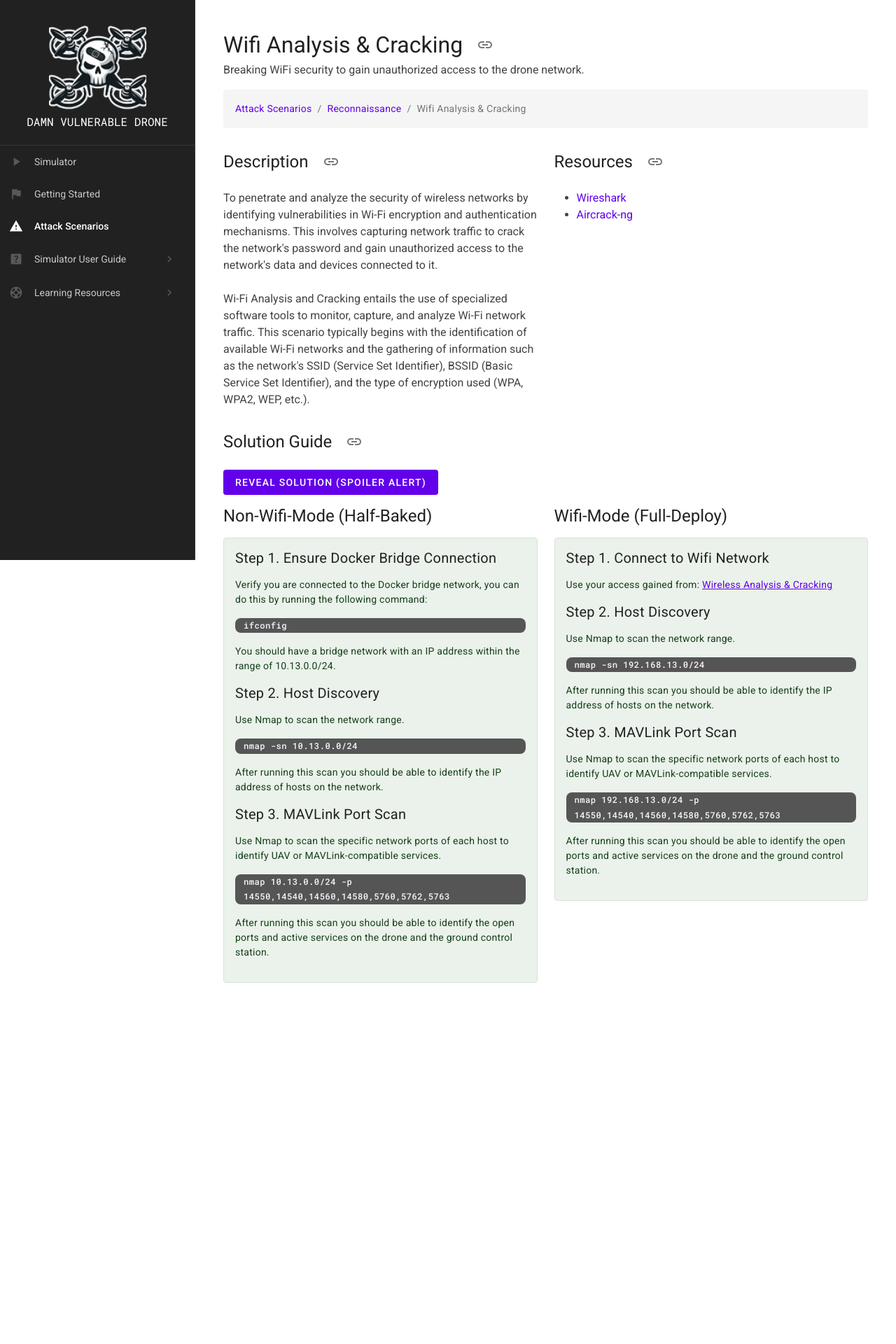
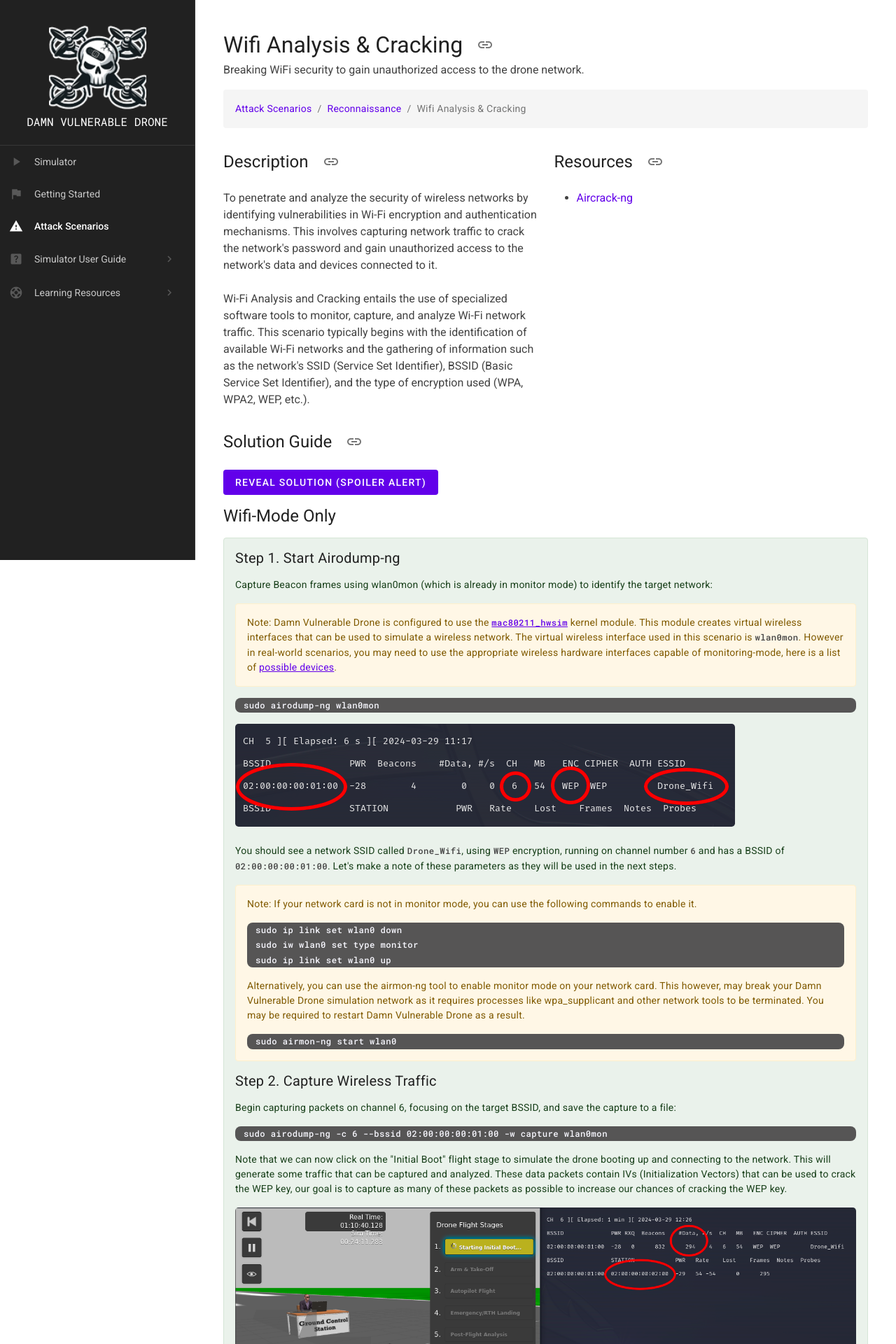
Before and after one commit to nicholasaleks/Damn-Vulnerable-Drone, a Flask app: page /attacks/recon/wifi-analysis-cracking in a window 1280 px wide, after a click on "REVEAL SOLUTION (SPOILER ALERT)". Shown: the top 1920 px of the page at 70% size. Before the commit the page ends 1404 px from the top, so only its background shows below. Run offline with Flask 3, Linux system fonts and the light colour scheme; some libraries are stand-ins or nearby versions.

Commit message:
Finished Wifi Analysis & Cracking scenario

```diff
--- a/simulator/mgmt/templates/pages/attacks/list.html
+++ b/simulator/mgmt/templates/pages/attacks/list.html
@@ -8,7 +8,7 @@
                 <h2 class="mb-0">Attack Scenarios</h2>
                 <button class="btn btn-text-dark btn-icon btn-lg text-muted ms-2" type="button"><i class="material-icons">link</i></button>
             </div>
-            <p>Below is the full listing of all attack scenarios grouped by tactic. <span style="color: red">Note: Cells in red are only supported on Wifi-Mode (Full-Deploy)</span></p>
+            <p>Below is the full listing of all attack scenarios grouped by tactic. <span style="color: red">Note: Cells in red are only supported in Wifi-Mode (Full-Deploy)</span></p>
         </section>
 
         <div class="table-responsive-lg">
--- a/simulator/mgmt/templates/pages/attacks/recon/wifi-analysis-cracking.html
+++ b/simulator/mgmt/templates/pages/attacks/recon/wifi-analysis-cracking.html
@@ -48,7 +48,6 @@
                                     <button class="btn btn-text-dark btn-icon btn-lg text-muted ms-2" type="button"><i class="material-icons">link</i></button>
                                 </div>
                                 <ul>
-                                    <li><a class="link" target="_blank" href="https://www.wireshark.org/docs/wsug_html_chunked/index.html">Wireshark</a></li>
                                     <li><a class="link" target="_blank" href="https://www.aircrack-ng.org/doku.php#documentation">Aircrack-ng</a></li>
                                 </ul>
                             </section>
@@ -70,88 +69,141 @@
                                 </p>
                                 <div class="collapse" id="collapseSolution">
                                     <div class="row">
-                                        <div class="col-md-6">
-                                            <h4 class="mb-3">Non-Wifi-Mode (Half-Baked)</h4>
+                                        <div class="col-md-12">
+                                            <h4 class="mb-3">Wifi-Mode Only</h4>
                                             <div class="row">
                                                 <div class="col-12">
                                                     <div class="alert alert-success">
-                                                        <h5 class="mb-3">Step 1. Ensure Docker Bridge Connection</h5>
+                                                        <h5 class="mb-3">Step 1. Start Airodump-ng</h5>
                                                         <p>
-                                                            Verify you are connected to the Docker bridge network, you can do this by running the following command:
+                                                            Capture Beacon frames using wlan0mon (which is already in monitor mode) to identify the target network:
+                                                        </p>
+
+                                                        <div class="alert alert-warning">
+                                                            <p class="mb-0">
+                                                                Note: Damn Vulnerable Drone is configured to use the <code><a target="_blank" href="https://www.kernel.org/doc/html/next/networking/mac80211_hwsim/mac80211_hwsim.html">mac80211_hwsim</a></code> kernel module. This module creates virtual wireless interfaces that can be used to simulate a wireless network. The virtual wireless interface used in this scenario is <code>wlan0mon</code>. However in real-world scenarios, you may need to use the appropriate wireless hardware interfaces capable of monitoring-mode, here is a list of <a target="_blank" href="https://www.youtube.com/watch?v=5MOsY3VNLK8">possible devices</a>.
+                                                            </p>
+                                                        </div>
+
+                                                        <code class="code mb-3">
+                                                            sudo airodump-ng wlan0mon
+                                                        </code>
+
+                                                        <img class="img-fluid rounded-3 mb-4" src="/static/images/attacks/wifi-analysis-cracking/airodump1.png">
+
+                                                        <p>
+                                                            You should see a network SSID called <code>Drone_Wifi</code>, using <code>WEP</code> encryption, running on channel number <code>6</code> and has a BSSID of <code>02:00:00:00:01:00</code>. Let's make a note of these parameters as they will be used in the next steps.
+                                                        </p>
+                                                        <div class="alert alert-warning">
+                                                            <p>
+                                                                Note: If your network card is not in monitor mode, you can use the following commands to enable it.
+                                                            </p>
+
+                                                            <code class="code mb-3">
+                                                                sudo ip link set wlan0 down <br>
+                                                                sudo iw wlan0 set type monitor <br>
+                                                                sudo ip link set wlan0 up
+                                                            </code>
+
+                                                            <p>
+                                                                Alternatively, you can use the airmon-ng tool to enable monitor mode on your network card. This however, may break your Damn Vulnerable Drone simulation network as it requires processes like wpa_supplicant and other network tools to be terminated. You may be required to restart Damn Vulnerable Drone as a result.
+                                                            </p>
+
+                                                            <code class="code">
+                                                                sudo airmon-ng start wlan0
+                                                            </code>
+                                                        </div>
+
+                                                        <h5 class="mb-3">Step 2. Capture Wireless Traffic</h5>
+                                                        <p>
+                                                            Begin capturing packets on channel 6, focusing on the target BSSID, and save the capture to a file:
                                                         </p>
 
                                                         <code class="code mb-3">
-                                                            ifconfig
+                                                            sudo airodump-ng -c 6 --bssid 02:00:00:00:01:00 -w capture wlan0mon
                                                         </code>
 
                                                         <p>
-                                                            You should have a bridge network with an IP address within the range of 10.13.0.0/24.
+                                                            Note that we can now click on the "Initial Boot" flight stage to simulate the drone booting up and connecting to the network. This will generate some traffic that can be captured and analyzed. These data packets contain IVs (Initialization Vectors) that can be used to crack the WEP key, our goal is to capture as many of these packets as possible to increase our chances of cracking the WEP key.
                                                         </p>
 
-                                                        <h5 class="mb-3">Step 2. Host Discovery</h5>
+                                                        <img class="img-fluid rounded-3 mb-4" src="/static/images/attacks/wifi-analysis-cracking/airodump2.png">
+
                                                         <p>
-                                                            Use Nmap to scan the network range.
+                                                            As we can see, there is now a couple of Data packets being captured. This is a good sign that the drone is now connected. We can also see a STATION address of <code>02:00:00:00:02:00</code> which is a wifi client that is connected to the <code>Drone_Wifi</code> network. Let's take a note of this other client address as well.
+                                                        </p>
+
+                                                        <p>
+                                                            Before we can use the captured data to crack the WEP key, we need to generate more traffic. We can do this by initiating ARP replay attacks using the aireplay-ng tool.
+                                                        </p>
+
+                                                        <div class="alert alert-warning">
+                                                            <p class="mb-0">
+                                                                Note: We will need roughly 50,000 packets to crack the WEP key. This can be achieved by either waiting a couple of minutes or we can speed up the process by running the following command for a few minutes.
+                                                            </p>
+                                                        </div>
+
+                                                        <h5 class="mb-3">Step 3. ARP Replay Attack</h5>
+                                                        <p>
+                                                            Open a new terminal window. Next, perform an ARP replay attack to increase the number of IVs (Initialization Vectors) for cracking:
                                                         </p>
 
                                                         <code class="code mb-3">
-                                                            nmap -sn 10.13.0.0/24
+                                                            sudo aireplay-ng --arpreplay -b 02:00:00:00:01:00 -h 02:00:00:00:02:00 wlan0mon
                                                         </code>
 
                                                         <p>
-                                                            After running this scan you should be able to identify the IP address of hosts on the network.
+                                                            After we collect enough IVs, we can cancel our aireplay and airodump processes and proceed to crack the WEP key using the aircrack-ng tool and our new capture-01.cap file.
                                                         </p>
 
-                                                        <h5 class="mb-3">Step 3. MAVLink Port Scan</h5>
+                                                        <h5 class="mb-3">Step 3. Crack the Wi-Fi Key</h5>
                                                         <p>
-                                                            Use Nmap to scan the specific network ports of each host to identify UAV or MAVLink-compatible services.
+                                                            Use the captured packets to crack the Wi-Fi password:
                                                         </p>
 
                                                         <code class="code mb-3">
-                                                            nmap 10.13.0.0/24 -p 14550,14540,14560,14580,5760,5762,5763
+                                                            sudo aircrack-ng capture-01.cap
                                                         </code>
 
+                                                        <img class="img-fluid rounded-3 mb-4" src="/static/images/attacks/wifi-analysis-cracking/key.png">
+
                                                         <p>
-                                                            After running this scan you should be able to identify the open ports and active services on the drone and the ground control station.
-                                                        </p>
-                                                    </div>
-                                                </div>
-                                            </div>
-                                        </div>
-                                        <div class="col-md-6">
-                                            <h4 class="mb-3">Wifi-Mode (Full-Deploy)</h4>
-                                            <div class="row">
-                                                <div class="col-12">
-                                                    <div class="alert alert-success">
-                                                        <h5 class="mb-3">Step 1. Connect to Wifi Network</h5>
-                                                        <p>
-                                                            Use your access gained from: <a href="/attacks/recon/wifi-analysis-cracking">Wireless Analysis & Cracking</a>
+                                                            Let's make a note of the WEP key <code>1234567890</code> as we will need it to connect to the <code>Drone_Wifi</code> network.
                                                         </p>
 
-                                                        <h5 class="mb-3">Step 2. Host Discovery</h5>
+
+                                                        <h5 class="mb-3">Step 4. Connect to Drone_Wifi Network</h5>
                                                         <p>
-                                                            Use Nmap to scan the network range.
+                                                            Use the following command to use the wlan3 interface to connect to the <code>Drone_Wifi</code> network:
                                                         </p>
 
                                                         <code class="code mb-3">
-                                                            nmap -sn 192.168.13.0/24
+                                                            nmcli dev wifi connect "Drone_Wifi" password "1234567890"
                                                         </code>
 
+                                                        <img class="img-fluid rounded-3 mb-4" src="/static/images/attacks/wifi-analysis-cracking/success.png">
+
                                                         <p>
-                                                            After running this scan you should be able to identify the IP address of hosts on the network.
-                                                        </p>
-
-                                                        <h5 class="mb-3">Step 3. MAVLink Port Scan</h5>
-                                                        <p>
-                                                            Use Nmap to scan the specific network ports of each host to identify UAV or MAVLink-compatible services.
+                                                            If everything went well, you should now be connected to the <code>Drone_Wifi</code> network. You can use the command below to verify that your wlan3 interface is connected to the network.
                                                         </p>
 
                                                         <code class="code mb-3">
-                                                            nmap 192.168.13.0/24 -p 14550,14540,14560,14580,5760,5762,5763
+                                                            ifconfig wlan3
                                                         </code>
 
+                                                        <img class="img-fluid rounded-3 mb-4" src="/static/images/attacks/wifi-analysis-cracking/ip.png">
+
                                                         <p>
-                                                            After running this scan you should be able to identify the open ports and active services on the drone and the ground control station.
+                                                            Congratulations! You have successfully cracked the WEP key and connected to the <code>Drone_Wifi</code> network. Our wlan3 interface has been assigned an IP address of <code>192.168.13.10</code> and is now ready to interact with the drone network.
                                                         </p>
+
+                                                        <h5 class="mb-3">Alternative Solution. Find Laptop Sticky Note</h5>
+                                                        <p>
+                                                            Another way to get the Wi-Fi password to the Drone_Wifi network is to find the sticky note on the Ground Control Station laptop. This sticky note contains the password to the network.
+                                                        </p>
+
+                                                        <img class="img-fluid rounded-3 mb-4" src="/static/images/attacks/wifi-analysis-cracking/password.png">
+
                                                     </div>
                                                 </div>
                                             </div>
```
Also changed, not shown: simulator/mgmt/static/images/attacks/drone-discovery/non-wifi1.png (added), simulator/mgmt/static/images/attacks/drone-discovery/wifi1.png (added), simulator/mgmt/static/images/attacks/wifi-analysis-cracking/airodump1.png (added), simulator/mgmt/static/images/attacks/wifi-analysis-cracking/airodump2.png (added), simulator/mgmt/static/images/attacks/wifi-analysis-cracking/ip.png (added), simulator/mgmt/static/images/attacks/wifi-analysis-cracking/key.png (added), simulator/mgmt/static/images/attacks/wifi-analysis-cracking/success.png (added).
